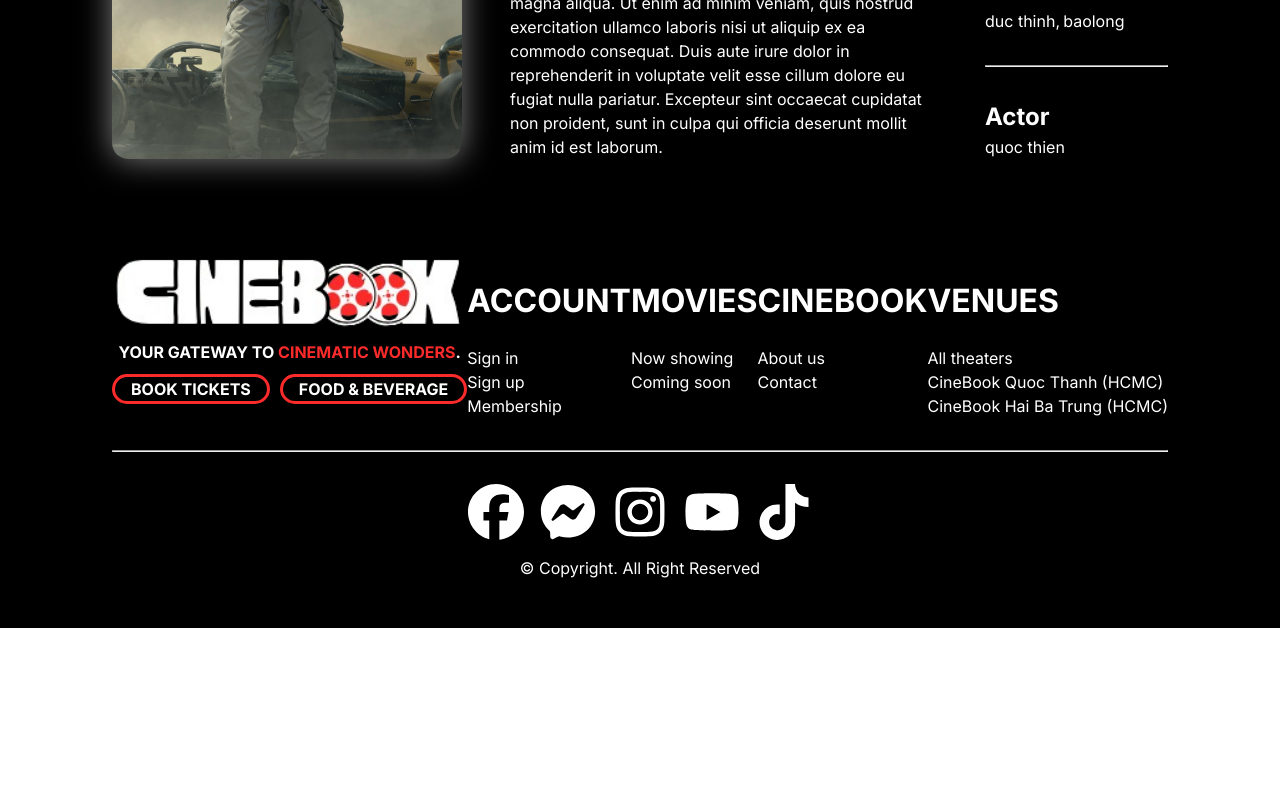
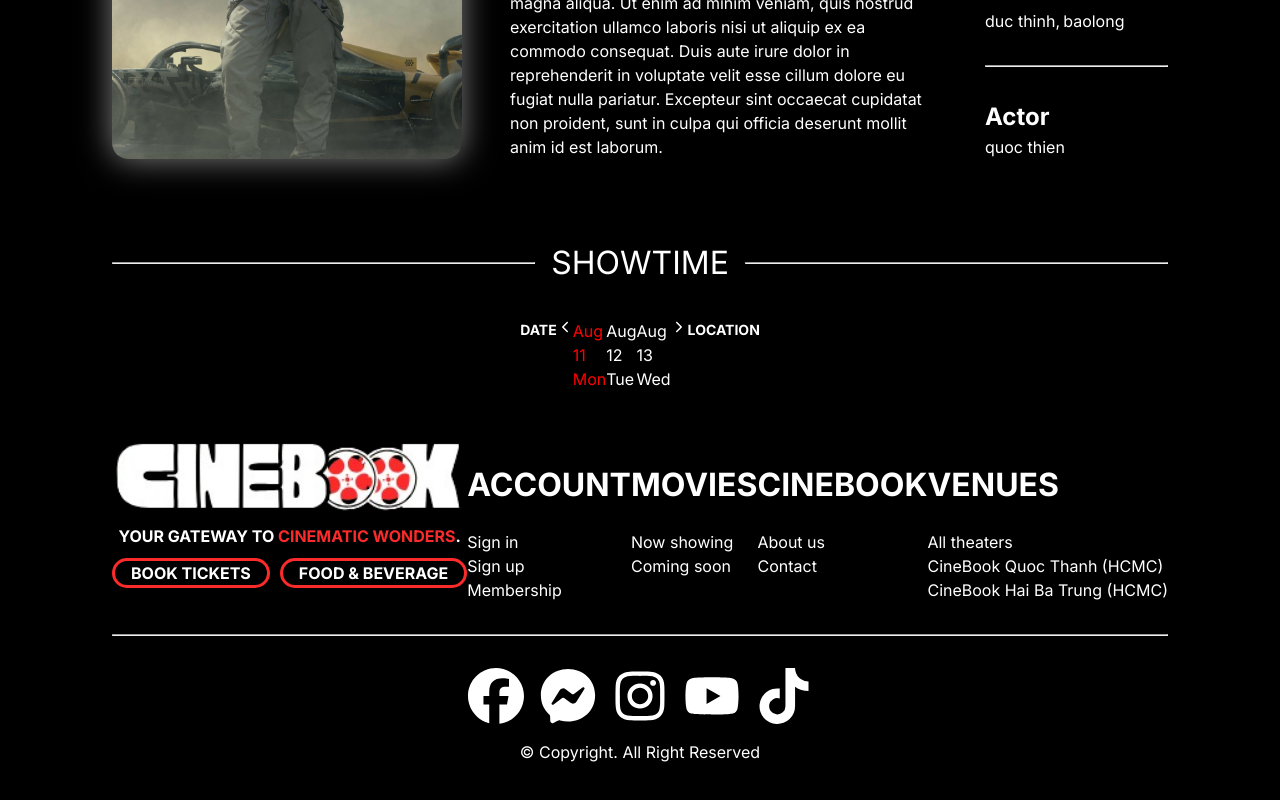
Before and after one commit to tqthienda1/CineBook, a React (Create React App) app: page /booking in a window 1280 px wide. Shown: the part 1142-1942 px from the top of the page. Before the commit the page ends 1770 px from the top, so only its background shows below. Built offline with nearby package versions, Linux system fonts and the light colour scheme.

Commit message:
add date slider into booking page

```diff
--- /dev/null
+++ b/src/components/DateBox/index.js
@@ -0,0 +1,13 @@
+import styles from './DateBox.module.scss';
+
+const DateBox = ({ date }) => {
+    return (
+        <div>
+            <div>{date.month}</div>
+            <div>{date.day}</div>
+            <div>{date.weekday}</div>
+        </div>
+    );
+};
+
+export default DateBox;
--- /dev/null
+++ b/src/components/DateSlider/DateSlider.module.scss
@@ -0,0 +1,13 @@
+.datesSlider {
+    display: flex;
+    width: 100%;
+    justify-content: center;
+}
+
+.datesList {
+    display: flex;
+}
+
+.pickingDate {
+    color: red;
+}
--- /dev/null
+++ b/src/components/DateSlider/index.js
@@ -0,0 +1,66 @@
+import styles from './DateSlider.module.scss';
+import { IoIosArrowBack } from 'react-icons/io';
+import { IoIosArrowForward } from 'react-icons/io';
+import { IoIosArrowDown } from 'react-icons/io';
+import { eachDayOfInterval, format } from 'date-fns';
+import DateBox from '../DateBox';
+import { use, useState } from 'react';
+import VerticalLine from '../VerticalLine';
+import { PiClipboard } from 'react-icons/pi';
+
+const DateSlider = () => {
+    const today = new Date();
+    const end = new Date();
+    end.setDate(today.getDate() + 2);
+    const dates = eachDayOfInterval({ start: today, end });
+    const datesList = dates.map((date) => ({
+        fullDate: date,
+        day: format(date, 'dd'),
+        month: format(date, 'MMM'),
+        weekday: format(date, 'EEE'),
+    }));
+
+    const [pickingDate, setPickingDate] = useState(today);
+
+    const handleNextClick = () => {
+        const nextDate = new Date(pickingDate);
+        nextDate.setDate(nextDate.getDate() + 1);
+        setPickingDate(nextDate);
+    };
+
+    const handlePrevCLick = () => {
+        if (pickingDate.toDateString() === today.toDateString()) {
+            return;
+        }
+
+        const prevDate = new Date(pickingDate);
+        prevDate.setDate(prevDate.getDate() - 1);
+        setPickingDate(prevDate);
+    };
+
+    return (
+        <div className={styles.datesSlider}>
+            <label>DATE</label>
+            <IoIosArrowBack onClick={handlePrevCLick} />
+            <ul className={styles.datesList}>
+                {datesList.map((date, index) => (
+                    <li
+                        key={index}
+                        className={
+                            date.fullDate.toDateString() === pickingDate.toDateString() ? styles.pickingDate : ''
+                        }
+                    >
+                        <DateBox date={date} />
+                    </li>
+                ))}
+            </ul>
+
+            <IoIosArrowForward onClick={handleNextClick} />
+
+            <VerticalLine />
+            <label>LOCATION</label>
+        </div>
+    );
+};
+
+export default DateSlider;
--- a/src/pages/Booking/Booking.module.scss
+++ b/src/pages/Booking/Booking.module.scss
@@ -6,7 +6,6 @@
     background-color: black;
     color: white;
 }
-
 
 .thumbnailWrapper {
     position: relative;
@@ -25,3 +24,8 @@
     font-size: 5rem;
     cursor: pointer;
 }
+
+.separateLine {
+    font-size: 2rem;
+    padding: 0 7rem;
+}
--- a/src/pages/Booking/index.js
+++ b/src/pages/Booking/index.js
@@ -3,6 +3,8 @@ import MovieDeTail from '../../components/MovieDetail';
 import thumbnail from '../../assets/f1_thumbnail.jpg';
 import poster from '../../assets/f1_poster_02.jpg';
 import { FaCirclePlay } from 'react-icons/fa6';
+import SeparateLine from '../../components/SeparateLine';
+import DateSlider from '../../components/DateSlider';
 
 const movieInfo = {
     poster: poster,
@@ -29,6 +31,10 @@ const Booking = () => {
             </div>
 
             <MovieDeTail {...movieInfo} />
+
+            <SeparateLine text="SHOWTIME" lineColor={'#fb2b2b'} className={styles.separateLine} />
+
+            <DateSlider />
         </div>
     );
 };
```
Also changed, not shown: src/components/DateBox/DateBox.module.scss (added).
